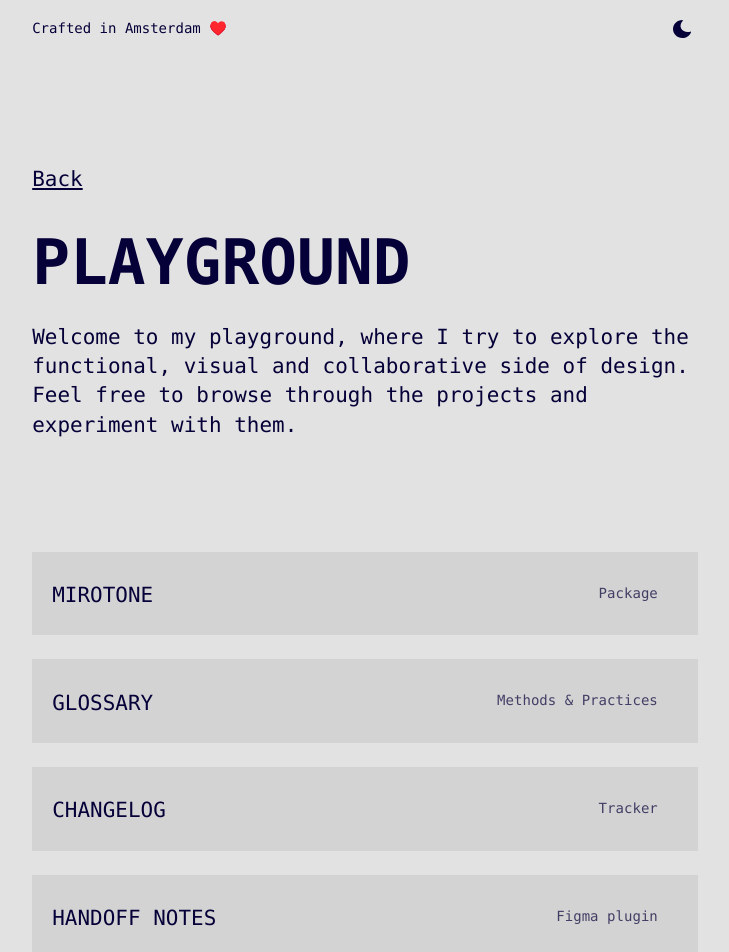
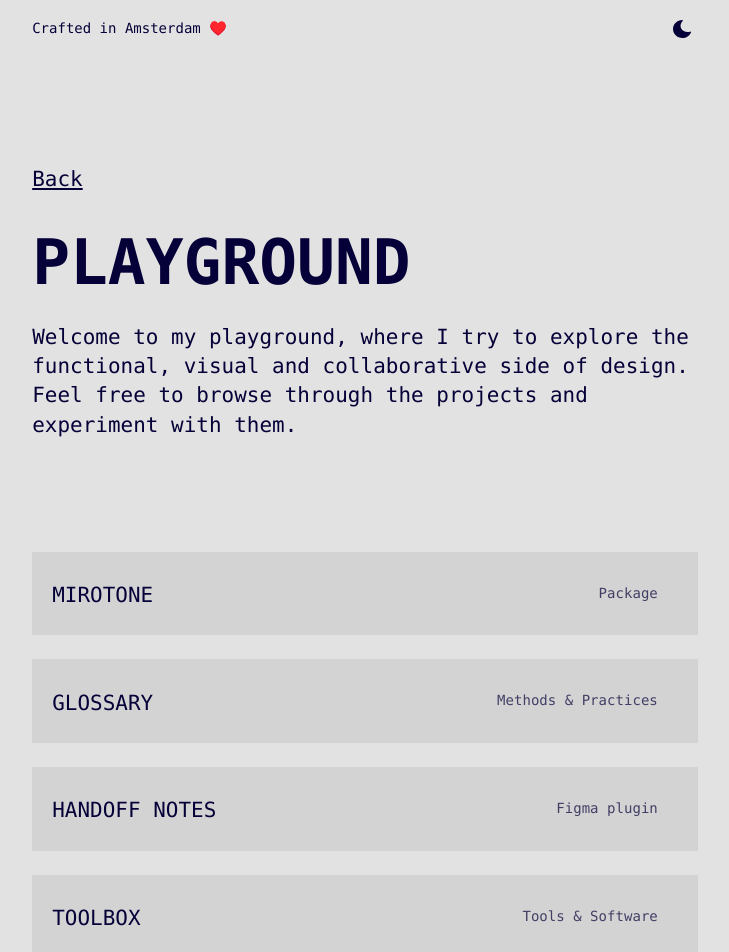
Before and after one commit to boriskirov/boris-kirov-portfolio, a Next.js app: page /playground in a window 1280 px wide. Shown: the top 952 px of the page, without its empty margins (275-1004 px from the left). Built offline with nearby package versions, Linux system fonts and the light colour scheme.

Commit message:
cleaner playground and pdf res

```diff
--- a/components/footer.js
+++ b/components/footer.js
@@ -1,10 +1,6 @@
 const Footer = () => (
   <footer>
-    <a
-      href="https://miro.com/app/board/o9J_kulYeX0=/"
-      target="_blank"
-      rel="noopener noreferrer"
-    >
+    <a href="../BorisKirov_Resume.pdf" rel="noopener noreferrer">
       <small>Get Resume 2021 © </small>
     </a>
     <div>
--- a/pages/playground.js
+++ b/pages/playground.js
@@ -51,18 +51,6 @@ const Playground = () => (
               <small>Methods & Practices</small>
             </a>
           </Link>
-
-          <a
-            className="externalPassage"
-            href="https://www.polywork.com/boriskirov"
-            target="_blank"
-            rel="noopener noreferrer"
-          >
-            <div>
-              <h6 className="headingL">Changelog</h6>
-            </div>
-            <small>Tracker</small>
-          </a>
 
           <a
             className="externalPassage"
```
Also changed, not shown: 1 other file (tests, documents, lock files or other folders).
